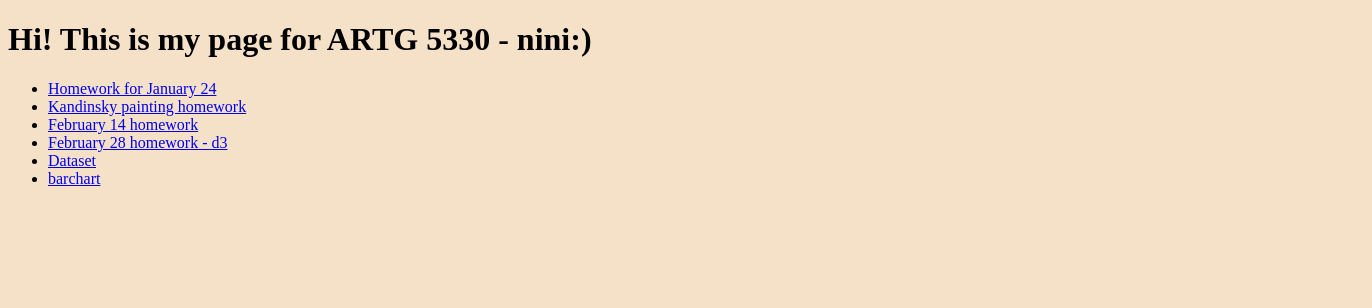
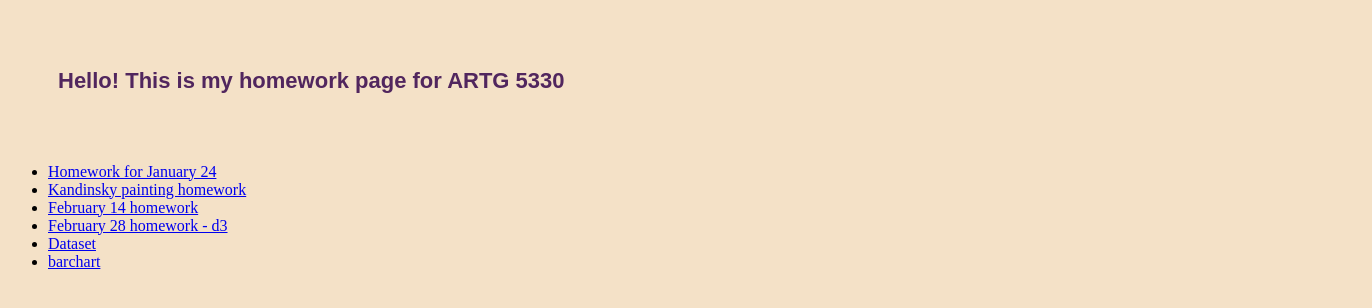
Before and after one commit to NiniChikovani/NiniChikovani.github.io, a plain HTML site: page index.html in a window 1280 px wide. Shown: the whole page, 1372 px wide, since content can reach past the window. Drawn offline with Linux system fonts and the light colour scheme.

Commit message:
homepage design

```diff
--- a/index.html
+++ b/index.html
@@ -9,12 +9,21 @@
             height: 100vh;
             background: #f4e1c7;
         }
+
+        h2 {
+            font-family: Arial, Helvetica, sans-serif;
+            font-size: 22px;
+            width: 100%;
+            padding: 50px;
+            text-align: left;
+            color: #51265e;
+        }
     </style>
 
 </head>
 
 <body>
-    <h1>Hi! This is my page for ARTG 5330 - nini:) </h1>
+    <h2>Hello! This is my homework page for ARTG 5330 </h2>
     <ul>
         <li>
             <a href="/homework/1-24/index.html">Homework for January 24</a>
```
